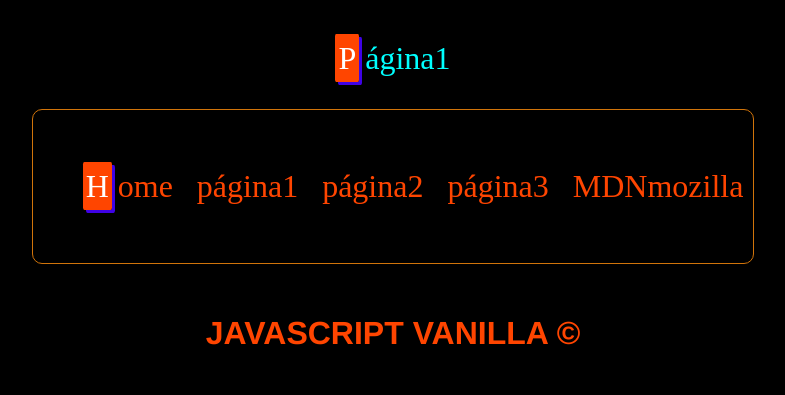
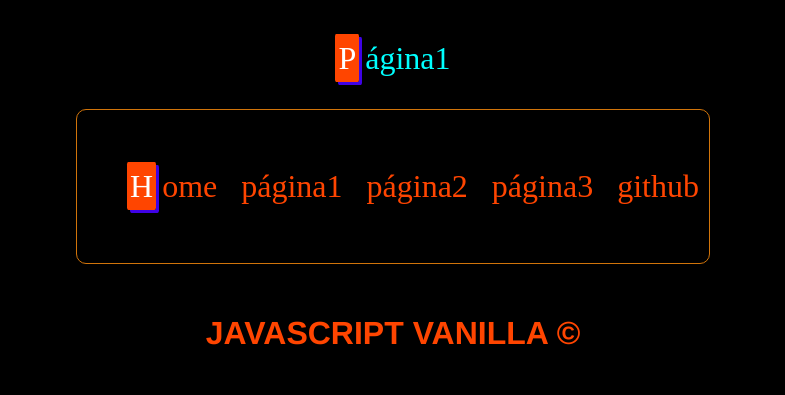
Before and after one commit to salvador437/EXPRESS, a website: page public/contenido/pagina1.html in a window 1280 px wide. Shown: the whole page, without its empty margins (247-1032 px from the left). Drawn offline with Linux system fonts and the light colour scheme.

Commit message:
modified:   public/contenido/pagina1.html 	modified:   public/contenido/pagina2.html 	modified:   public/contenido/pagina3.html 	modified:   public/index.html

```diff
--- a/public/contenido/pagina1.html
+++ b/public/contenido/pagina1.html
@@ -25,9 +25,9 @@
       </li>
       <li>
         <a
-          href="https://developer.mozilla.org/es/docs/Web/JavaScript"
+          href="https://github.com/salvador437?tab=repositories"
           id="faq-link"
-          >MDNmozilla</a
+          >github</a
         >
       </li>
       </ul>
```
Also changed, not shown: public/contenido/pagina2.html (+2 -2 lines), public/contenido/pagina3.html (+2 -2 lines), public/index.html (+2 -2 lines).
